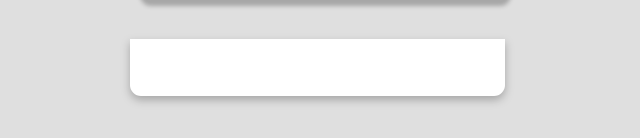
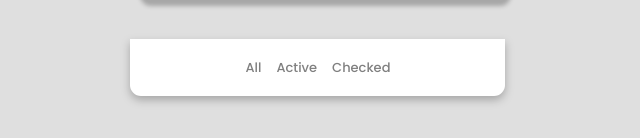
Before and after one commit to MasMits/Todo-app, a React (Create React App) app: page / in a window 1280 px wide. Shown: the part 421-559 px from the top of the page, without its empty margins (323-963 px from the left). Built offline with nearby package versions, Linux system fonts and the light colour scheme.

Commit message:
add: FilterButton logic

```diff
--- a/src/App.js
+++ b/src/App.js
@@ -11,13 +11,16 @@ const [todos, setTodos] = useState([
           {id: 3, title:'Something 3', isCompleted: false},
         ]
     )
+
+    const [filter, setFilter] = useState("Active");
+
     function addItem(title) {
         console.log('test 1');
         if(title){
             const newItem = {
                id: Date.now(),
                title,
-               isComplited: false
+                isCompleted: false
             }
             setTodos([...todos, newItem]);
         }
@@ -30,7 +33,7 @@ const [todos, setTodos] = useState([
 
     }
 
-    function change(id) {
+    function changeCheckBox(id) {
         console.log('test 3');
         console.log(id);
         let _todos = [];
@@ -44,14 +47,26 @@ const [todos, setTodos] = useState([
         setTodos(_todos);
 
     }
+
+    function todosFilter(todos, filter){
+        switch(filter) {
+            case "Active":
+                return todos.filter(item => item.isCompleted === false);
+            case "Checked":
+                return todos.filter(item => item.isCompleted === true);
+            default:
+                return todos;
+        }
+    }
+
   return (
     <div className="app">
         <div className="todo-list">
             <TodoInput value={todos} addItem={addItem}/>
-            {todos.map((todoItem) =>
-                <TodoItem key={todoItem.id} todoItem={todoItem} deleteItem={deleteItem} change={change}/>
+            {todosFilter(todos, filter).map((todoItem) =>
+                <TodoItem key={todoItem.id} todoItem={todoItem} deleteItem={deleteItem} change={changeCheckBox}/>
             )}
-            <Footer/>
+            { todos.length ? <Footer setFilter={setFilter}/> : <div> </div>}
         </div>
     </div>
   );
--- a/src/components/FilterButton.jsx
+++ b/src/components/FilterButton.jsx
@@ -1,9 +1,12 @@
 import React from 'react';
 
-const FilterButton = () => {
+const FilterButton = ({action, children}) => {
+
     return (
         <div>
-
+            <button className="FilterButton" onClick={action}>
+                {children}
+            </button>
         </div>
     );
 };
--- a/src/components/Footer.jsx
+++ b/src/components/Footer.jsx
@@ -4,14 +4,21 @@ import ItemCounter from "./ItemCounter";
 import FilterButton from "./FilterButton";
 import ClearChecked from "./ClearChecked";
 
-const Footer = () => {
+const Footer = (props) => {
+
     return (
         <div className="footer">
             <ItemCounter/>
             <div className="filters_button">
-                <FilterButton/>
-                <FilterButton/>
-                <FilterButton/>
+                <FilterButton className={""} action={() => props.setFilter("All")}>
+                    All
+                </FilterButton>
+                <FilterButton action={() => props.setFilter("Active")}>
+                    Active
+                </FilterButton>
+                <FilterButton action={() => props.setFilter("Checked")}>
+                    Checked
+                </FilterButton>
             </div>
             <ClearChecked/>
         </div>
--- a/src/styles/Footer.css
+++ b/src/styles/Footer.css
@@ -17,5 +17,18 @@
 }
 
 .filters_button{
+    display: flex;
+    justify-content: center;
+    align-items: center;
+    padding: 10px 7px;
+    gap: 15px;
     color: #808080;
 }
+
+.FilterButton{
+    color: #808080
+}
+
+.FilterButton:active {
+    color: #000000
+}
```
Lines whose indentation alone changed are shown as unchanged.
